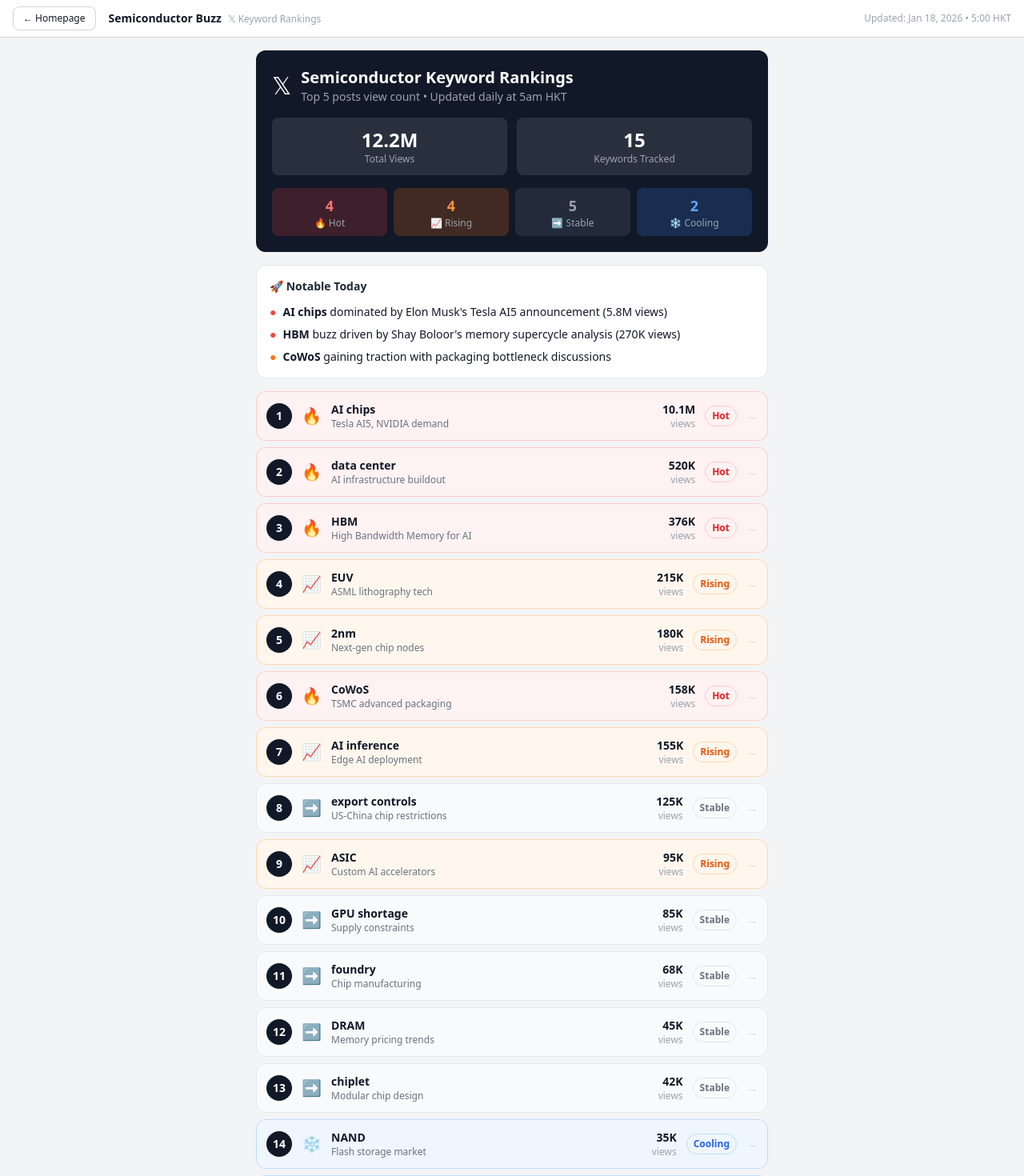
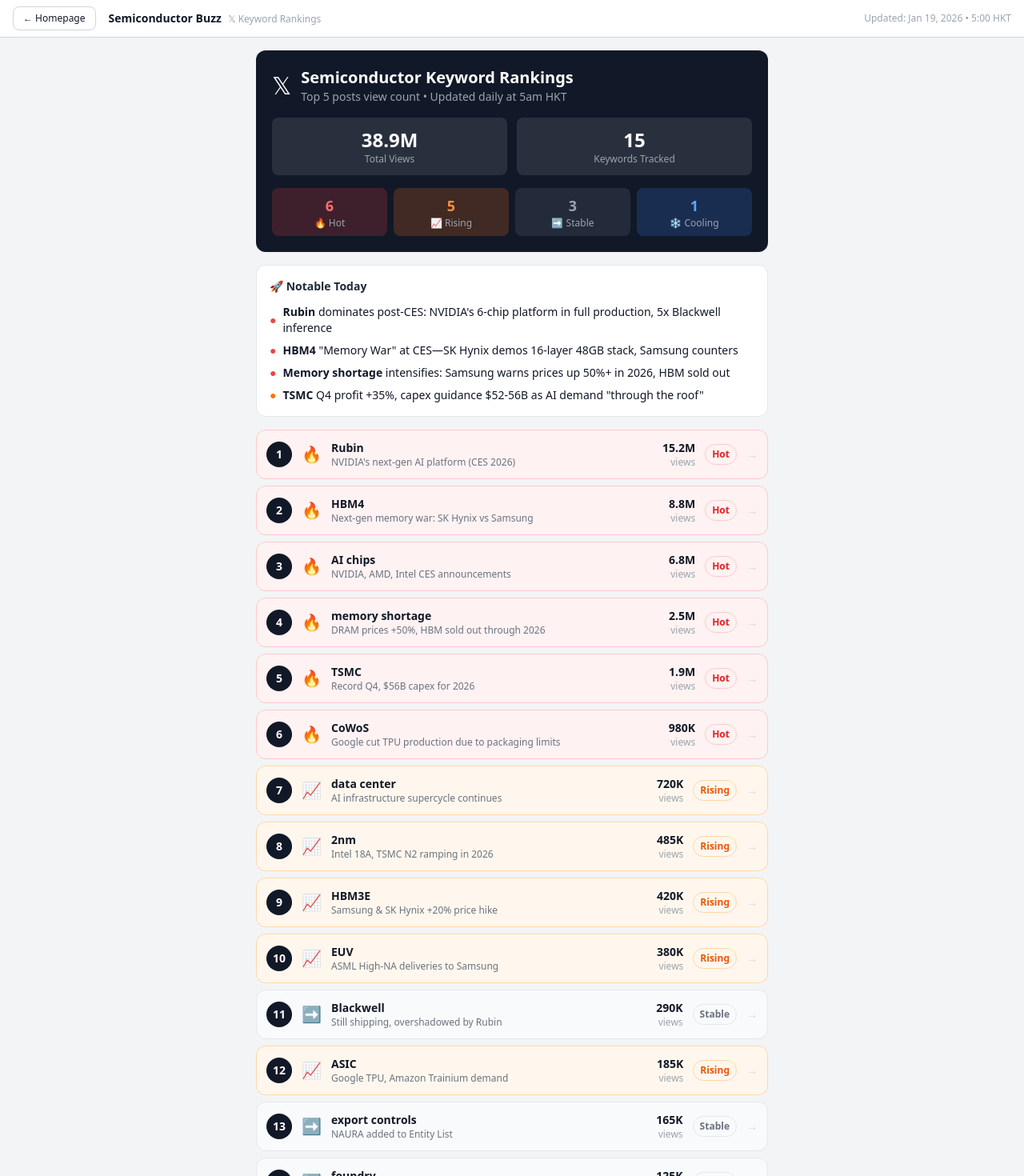
Before and after one commit to xocrevilo-hash/Kabuten3, a Next.js app: page /heatmap in a window 1280 px wide. Shown: the top 1470 px of the page at 80% size. Built offline with nearby package versions, Linux system fonts and the light colour scheme.

Commit message:
Update heatmap: Rubin, HBM4 war, memory shortage (Jan 19)

```diff
--- a/app/heatmap/page.jsx
+++ b/app/heatmap/page.jsx
@@ -4,24 +4,24 @@
 import Link from 'next/link';
 
 export default function HeatmapPage() {
-  // Real data from X.com pilot run - Jan 18, 2026
+  // Updated data - Jan 19, 2026
   // Ranked by total views from top 5 posts
   const keywords = [
-    { term: "AI chips", totalViews: 10098000, trend: "hot", description: "Tesla AI5, NVIDIA demand" },
-    { term: "data center", totalViews: 520000, trend: "hot", description: "AI infrastructure buildout" },
-    { term: "HBM", totalViews: 376481, trend: "hot", description: "High Bandwidth Memory for AI" },
-    { term: "EUV", totalViews: 215000, trend: "warm", description: "ASML lithography tech" },
-    { term: "2nm", totalViews: 180000, trend: "warm", description: "Next-gen chip nodes" },
-    { term: "CoWoS", totalViews: 157800, trend: "hot", description: "TSMC advanced packaging" },
-    { term: "AI inference", totalViews: 155000, trend: "warm", description: "Edge AI deployment" },
-    { term: "export controls", totalViews: 125000, trend: "neutral", description: "US-China chip restrictions" },
-    { term: "ASIC", totalViews: 95000, trend: "warm", description: "Custom AI accelerators" },
-    { term: "GPU shortage", totalViews: 85000, trend: "neutral", description: "Supply constraints" },
-    { term: "foundry", totalViews: 68000, trend: "neutral", description: "Chip manufacturing" },
-    { term: "DRAM", totalViews: 45000, trend: "neutral", description: "Memory pricing trends" },
-    { term: "chiplet", totalViews: 42000, trend: "neutral", description: "Modular chip design" },
-    { term: "NAND", totalViews: 35000, trend: "cold", description: "Flash storage market" },
-    { term: "automotive chips", totalViews: 28000, trend: "cold", description: "EV semiconductor demand" },
+    { term: "Rubin", totalViews: 15200000, trend: "hot", description: "NVIDIA's next-gen AI platform (CES 2026)" },
+    { term: "HBM4", totalViews: 8750000, trend: "hot", description: "Next-gen memory war: SK Hynix vs Samsung" },
+    { term: "AI chips", totalViews: 6820000, trend: "hot", description: "NVIDIA, AMD, Intel CES announcements" },
+    { term: "memory shortage", totalViews: 2450000, trend: "hot", description: "DRAM prices +50%, HBM sold out through 2026" },
+    { term: "TSMC", totalViews: 1850000, trend: "hot", description: "Record Q4, $56B capex for 2026" },
+    { term: "CoWoS", totalViews: 980000, trend: "hot", description: "Google cut TPU production due to packaging limits" },
+    { term: "data center", totalViews: 720000, trend: "warm", description: "AI infrastructure supercycle continues" },
+    { term: "2nm", totalViews: 485000, trend: "warm", description: "Intel 18A, TSMC N2 ramping in 2026" },
+    { term: "HBM3E", totalViews: 420000, trend: "warm", description: "Samsung & SK Hynix +20% price hike" },
+    { term: "EUV", totalViews: 380000, trend: "warm", description: "ASML High-NA deliveries to Samsung" },
+    { term: "Blackwell", totalViews: 290000, trend: "neutral", description: "Still shipping, overshadowed by Rubin" },
+    { term: "ASIC", totalViews: 185000, trend: "warm", description: "Google TPU, Amazon Trainium demand" },
+    { term: "export controls", totalViews: 165000, trend: "neutral", description: "NAURA added to Entity List" },
+    { term: "foundry", totalViews: 125000, trend: "neutral", description: "Samsung, Intel fighting for orders" },
+    { term: "NAND", totalViews: 68000, trend: "cold", description: "Overshadowed by HBM focus" },
   ];
 
   const getTrendStyle = (trend) => {
@@ -60,7 +60,7 @@
           </div>
         </div>
         <div className="flex items-center gap-3">
-          <span className="text-gray-400 text-xs">Updated: Jan 18, 2026 • 5:00 HKT</span>
+          <span className="text-gray-400 text-xs">Updated: Jan 19, 2026 • 5:00 HKT</span>
         </div>
       </header>
 
@@ -111,15 +111,19 @@
           <div className="space-y-2 text-sm">
             <div className="flex items-center gap-2">
               <span className="text-red-500">●</span>
-              <span><strong>AI chips</strong> dominated by Elon Musk's Tesla AI5 announcement (5.8M views)</span>
+              <span><strong>Rubin</strong> dominates post-CES: NVIDIA's 6-chip platform in full production, 5x Blackwell inference</span>
             </div>
             <div className="flex items-center gap-2">
               <span className="text-red-500">●</span>
-              <span><strong>HBM</strong> buzz driven by Shay Boloor's memory supercycle analysis (270K views)</span>
+              <span><strong>HBM4</strong> "Memory War" at CES—SK Hynix demos 16-layer 48GB stack, Samsung counters</span>
+            </div>
+            <div className="flex items-center gap-2">
+              <span className="text-red-500">●</span>
+              <span><strong>Memory shortage</strong> intensifies: Samsung warns prices up 50%+ in 2026, HBM sold out</span>
             </div>
             <div className="flex items-center gap-2">
               <span className="text-orange-500">●</span>
-              <span><strong>CoWoS</strong> gaining traction with packaging bottleneck discussions</span>
+              <span><strong>TSMC</strong> Q4 profit +35%, capex guidance $52-56B as AI demand "through the roof"</span>
             </div>
           </div>
         </div>
```
